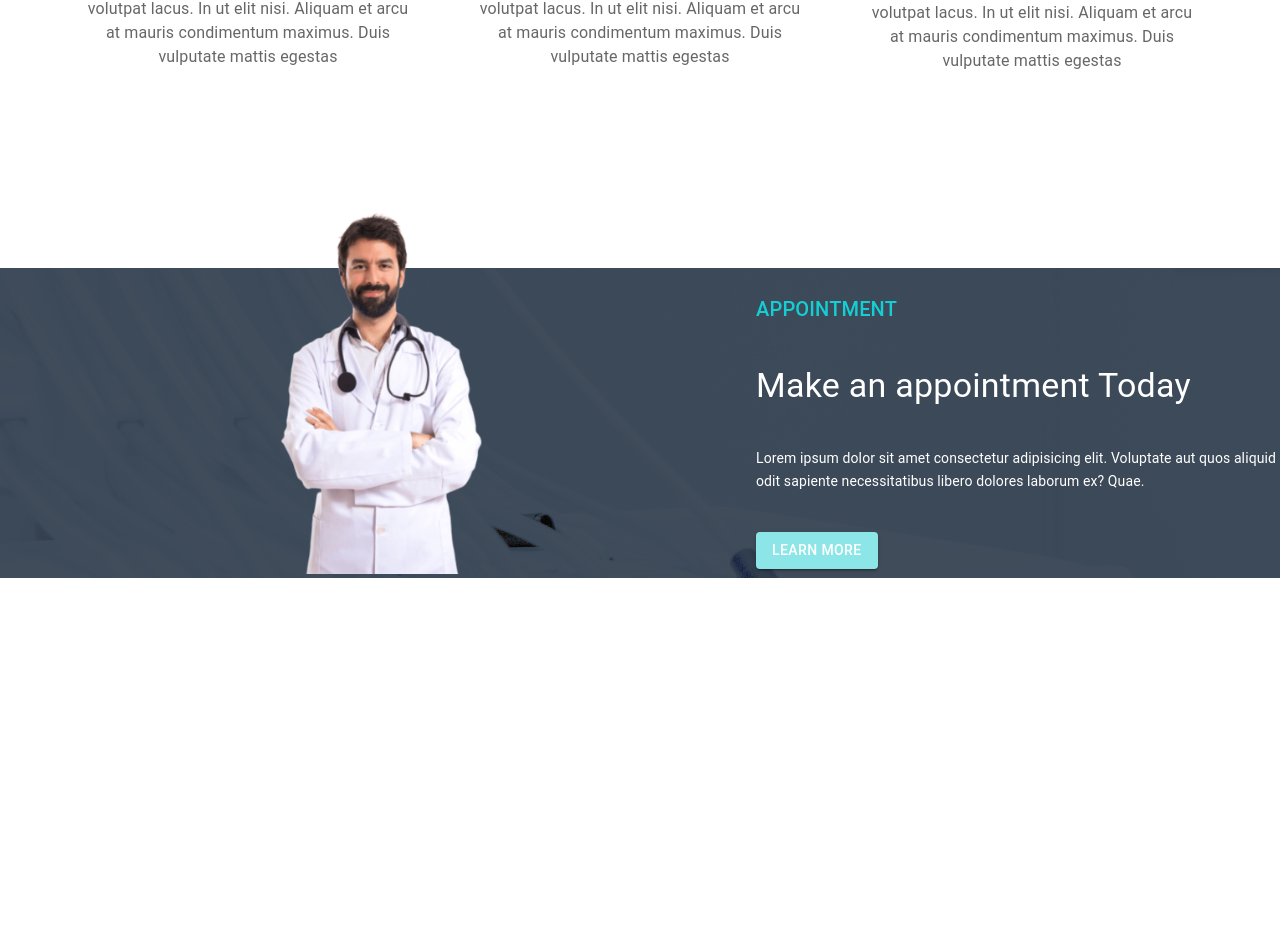
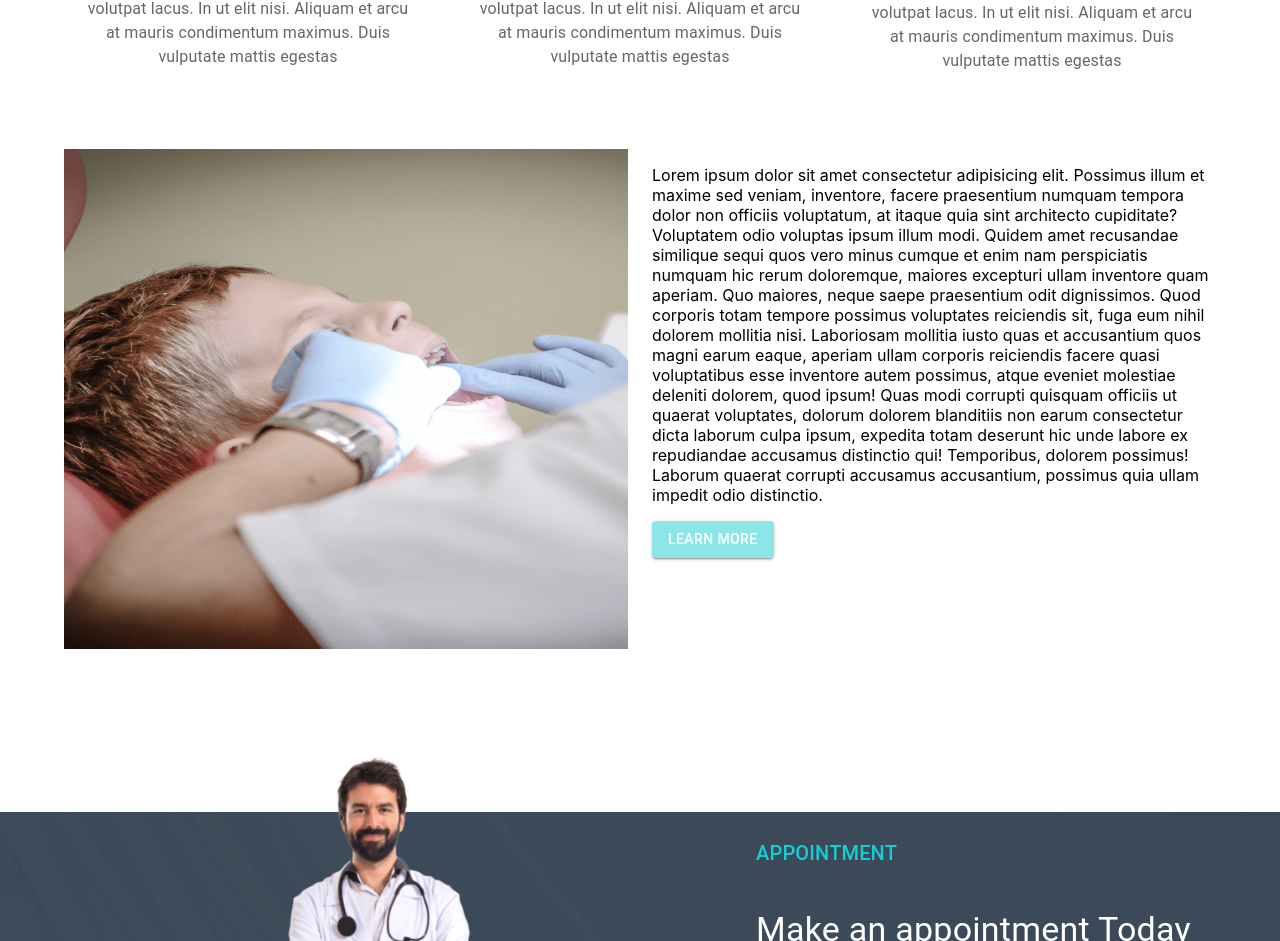
Before and after one commit to rimonhossain12/doctor-porltal-client-practice-1, a React (Create React App) app: page /home in a window 1280 px wide. Shown: the part 830-1771 px from the top of the page. Before the commit the page ends 1408 px from the top, so only its background shows below. Built offline with nearby package versions, Linux system fonts and the light colour scheme.

Commit message:
dental care section is added

```diff
--- /dev/null
+++ b/src/Pages/DentalCare/DentalCare.js
@@ -0,0 +1,32 @@
+import React from 'react';
+import Container from '@mui/material/Container';
+import Grid from '@mui/material/Grid';
+import Box from '@mui/material/Box';
+import treatment from '../../images/treatment.png';
+import { Button } from '@mui/material';
+
+
+
+
+const DentalCare = () => {
+    return (
+        <div>
+            <Container>
+                <Box sx={{ width: '100%',my:5 }}>
+                    <Grid container rowSpacing={1} columnSpacing={{ xs: 1, sm: 2, md: 3 }}>
+                        <Grid item xs={12} md={6}>
+                            <img src={treatment} style={{height:'500px',width:'100%'}} alt="" />
+                        </Grid>
+                        <Grid item xs={12} md={6} sx={{ textAlign: 'left' }}>
+                            <p> Lorem ipsum dolor sit amet consectetur adipisicing elit. Possimus illum et maxime sed veniam, inventore, facere praesentium numquam tempora dolor non officiis voluptatum, at itaque quia sint architecto cupiditate? Voluptatem odio voluptas ipsum illum modi. Quidem amet recusandae similique sequi quos vero minus cumque et enim nam perspiciatis numquam hic rerum doloremque, maiores excepturi ullam inventore quam aperiam. Quo maiores, neque saepe praesentium odit dignissimos. Quod corporis totam tempore possimus voluptates reiciendis sit, fuga eum nihil dolorem mollitia nisi. Laboriosam mollitia iusto quas et accusantium quos magni earum eaque, aperiam ullam corporis reiciendis facere quasi voluptatibus esse inventore autem possimus, atque eveniet molestiae deleniti dolorem, quod ipsum! Quas modi corrupti quisquam officiis ut quaerat voluptates, dolorum dolorem blanditiis non earum consectetur dicta laborum culpa ipsum, expedita totam deserunt hic unde labore ex repudiandae accusamus distinctio qui! Temporibus, dolorem possimus! Laborum quaerat corrupti accusamus accusantium, possimus quia ullam impedit odio distinctio.</p>
+                            <Button variant="contained" style={{ backgroundColor: '#8CE6E8' }}>LEARN MORE</Button>
+                        </Grid>
+                    </Grid>
+                </Box>
+            </Container>
+
+        </div>
+    );
+};
+
+export default DentalCare;
--- a/src/Pages/Home/Home/Home.js
+++ b/src/Pages/Home/Home/Home.js
@@ -1,4 +1,5 @@
 import React from 'react';
+import DentalCare from '../../DentalCare/DentalCare';
 import Navigation from '../../Shared/Navigation/Navigation';
 import AppointmentBanner from '../AppointmentBanner/AppointmentBanner';
 import Banner from '../Banner/Banner';
@@ -10,6 +11,7 @@ const Home = () => {
             <Navigation></Navigation>
             <Banner></Banner>
             <Services></Services>
+            <DentalCare></DentalCare>
             <AppointmentBanner></AppointmentBanner>
 
         </div>
```
